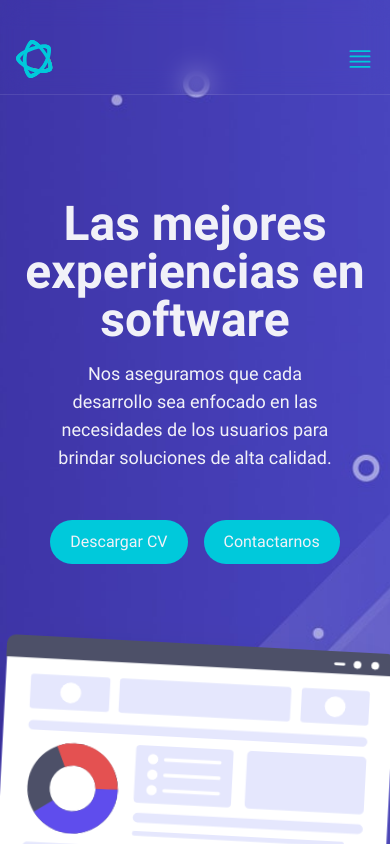
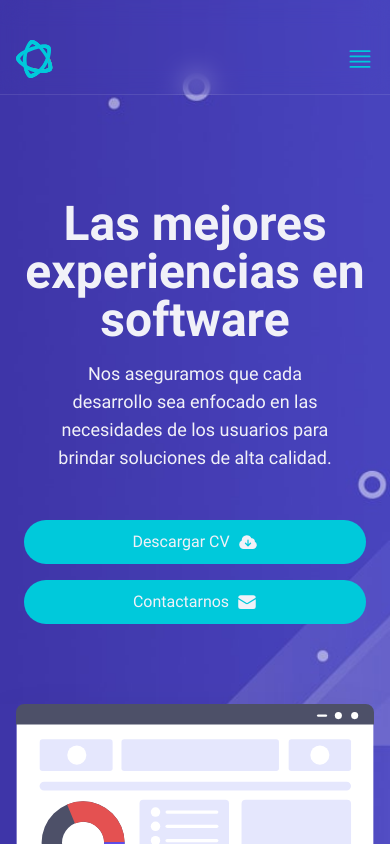
Before and after one commit to srwesteban/clonarFigma, a React (Vite) app: page / in a window 390 px wide. Shown: the top 844 px of the page. Built offline with nearby package versions, Linux system fonts and the light colour scheme.

Commit message:
[update] change responsive in hero

```diff
--- a/src/sections/Hero.jsx
+++ b/src/sections/Hero.jsx
@@ -1,6 +1,7 @@
 import React from 'react';
 import { HeroData } from '../data/data.js';
 import { LayoutHero } from '../components/Layout';
+import { CloudArrowDownIcon, EnvelopeIcon } from '@heroicons/react/24/solid';
 
 const Hero = () => {
   return (
@@ -16,19 +17,21 @@ const Hero = () => {
                 {HeroData.subTitle}
               </p>
             </section>
-            <section className='flex justify-center gap-x-4 mt-12 lg:justify-start'>
-              <button className='px-5 py-[10px] text-app-white bg-app-accent-500 rounded-[32px]'>
-                {HeroData.btnTextDownloadCv}
+            <section className='flex flex-col gap-y-4 justify-center mt-12 px-6 sm:px-0 sm:gap-y-0 sm:gap-x-4 sm:flex-row lg:justify-start'>
+              <button className='flex flex-row items-center justify-center gap-x-2 px-5 py-[10px] text-app-white bg-app-accent-500 rounded-[32px]'>
+                <span>{HeroData.btnTextDownloadCv}</span>
+                <CloudArrowDownIcon className='w-5 h-5' />
               </button>
-              <button className='px-5 py-[10px] text-app-white bg-app-accent-500 rounded-[32px]'>
-                {HeroData.btnTextContact}
+              <button className='flex flex-row items-center justify-center gap-x-2 px-5 py-[10px] text-app-white bg-app-accent-500 rounded-[32px]'>
+                <span>{HeroData.btnTextContact}</span>
+                <EnvelopeIcon className='w-5 h-5' />
               </button>
             </section>
           </aside>
           <img
             src={HeroData.iconHero}
             alt='ui'
-            className='mt-20 max-w-[425px] shadow-2xl rotate-3'
+            className='mt-20 px-4 max-w-[425px] shadow-2xl sm:px-0 lg:mt-0 lg:rotate-3'
           />
         </section>
       </LayoutHero>
```
